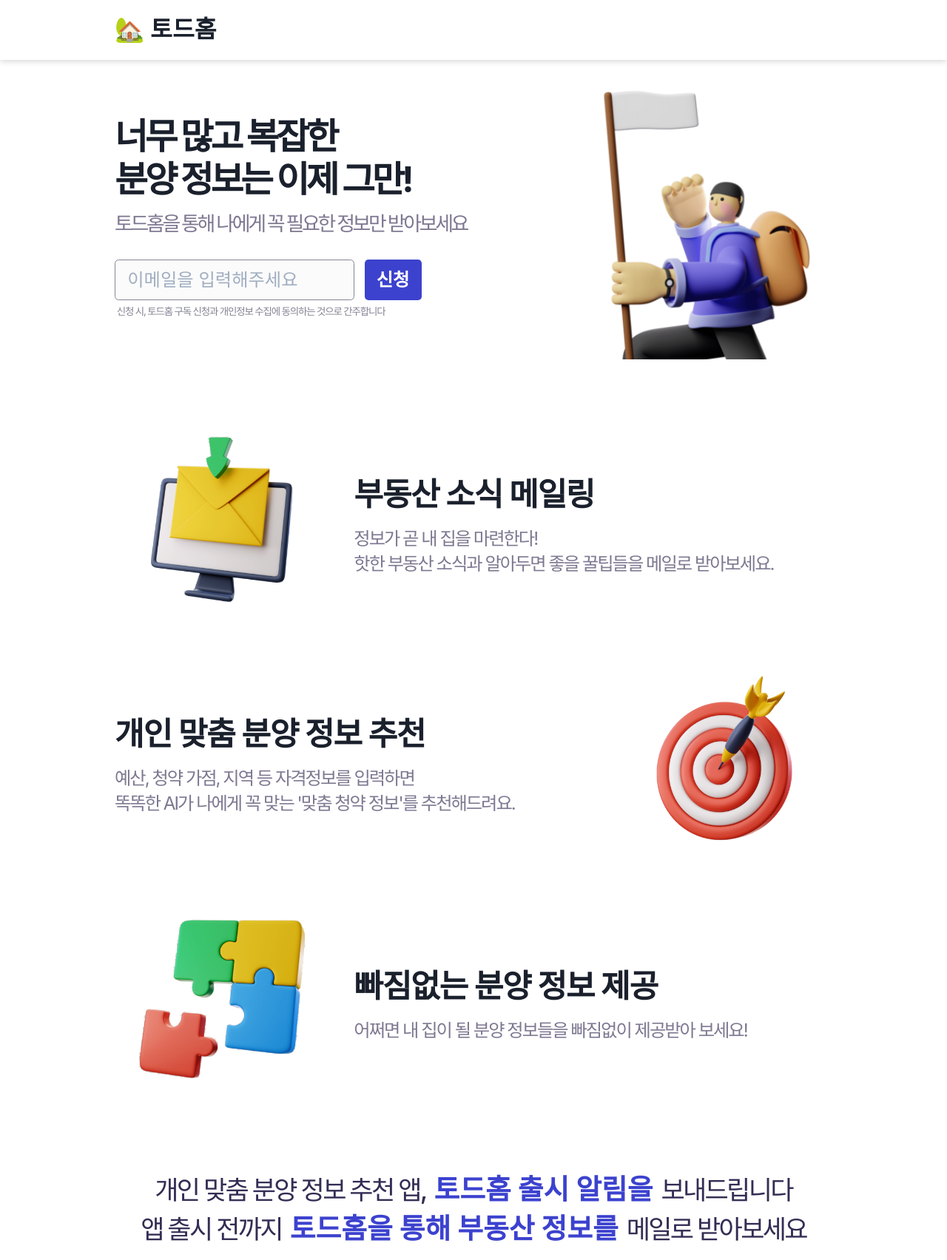
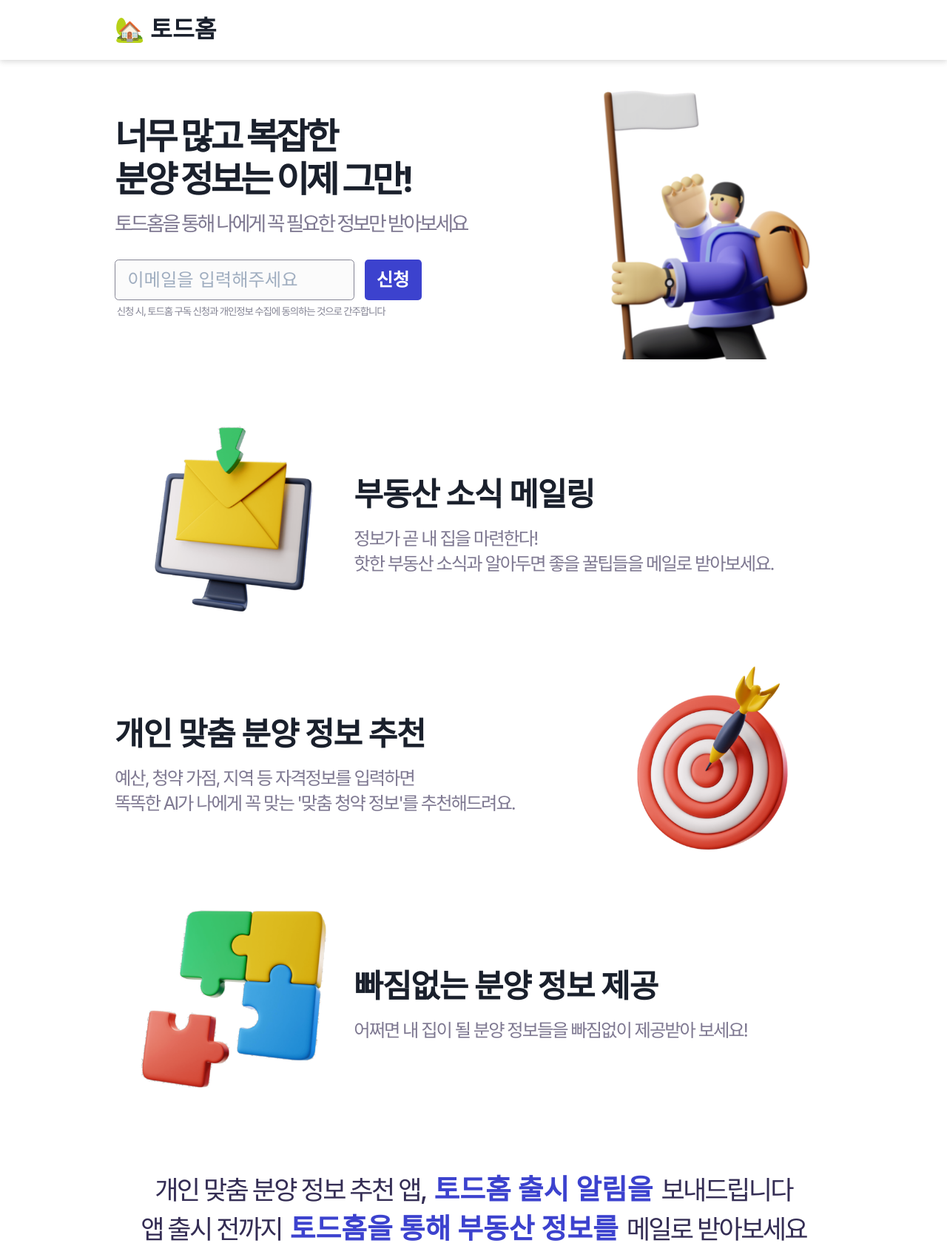
Before and after one commit to gimquokka/gdd-landing, a Next.js app: page / in a window 1280 px wide. Shown: the top 1704 px of the page at 74% size. Built offline with nearby package versions, Linux system fonts and the light colour scheme.

Commit message:
💄 style: Fix image width

```diff
--- a/src/components/feature/mailing.tsx
+++ b/src/components/feature/mailing.tsx
@@ -32,6 +32,5 @@ const ImageWrapper = styled.div`
 `;
 
 const Img = styled.img`
-  width: 90%;
-  height: fit-content;
+  width: fit-content;
 `;
--- a/src/components/feature/no-missing-data.tsx
+++ b/src/components/feature/no-missing-data.tsx
@@ -28,6 +28,5 @@ const ImageWrapper = styled.div`
 `;
 
 const Img = styled.img`
-  width: 90%;
-  height: fit-content;
+  width: fit-content;
 `;
--- a/src/components/feature/recommendation.tsx
+++ b/src/components/feature/recommendation.tsx
@@ -32,6 +32,5 @@ const ImageWrapper = styled.div`
 `;
 
 const Img = styled.img`
-  width: 90%;
-  height: fit-content;
+  width: fit-content;
 `;
```
